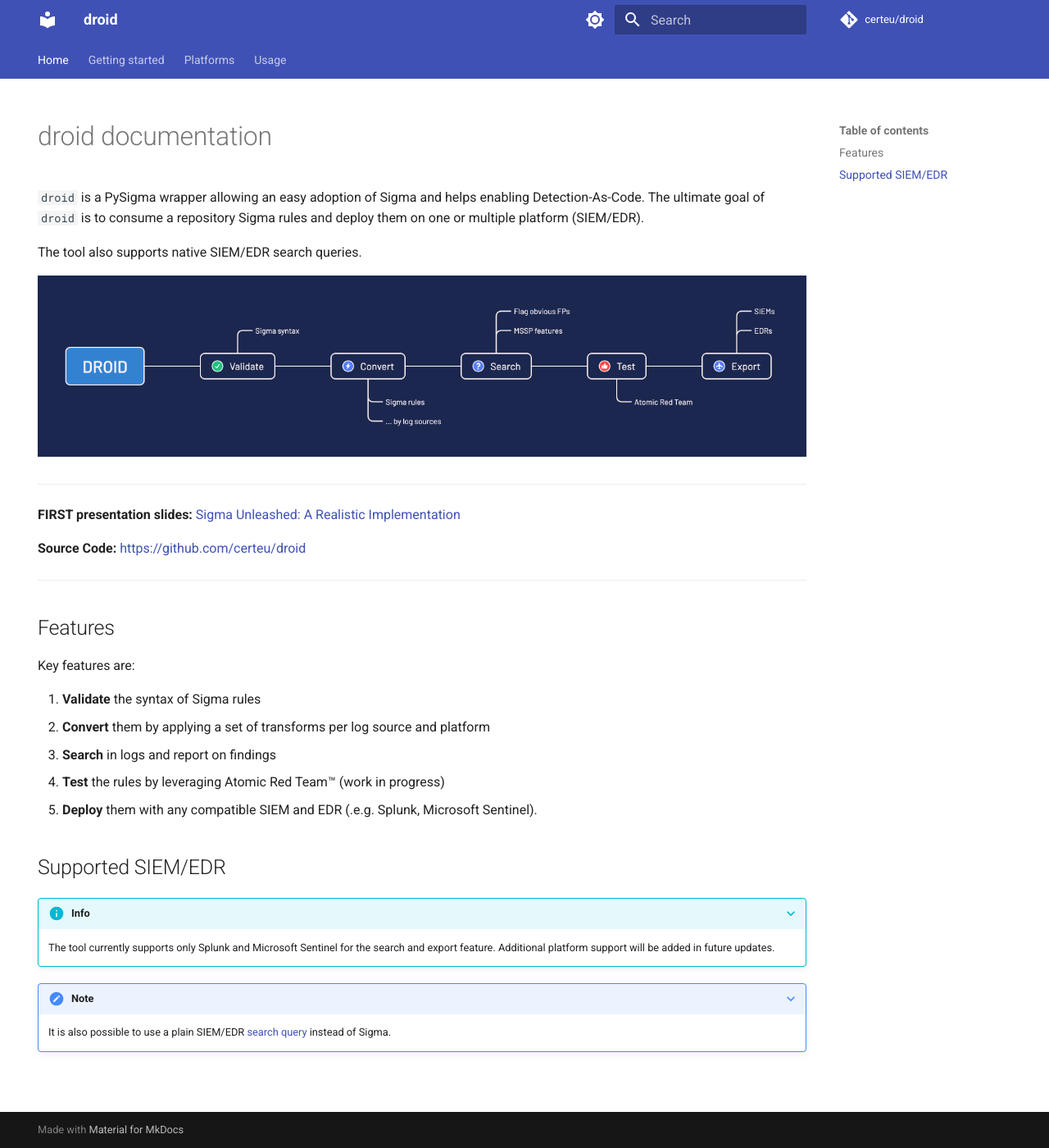
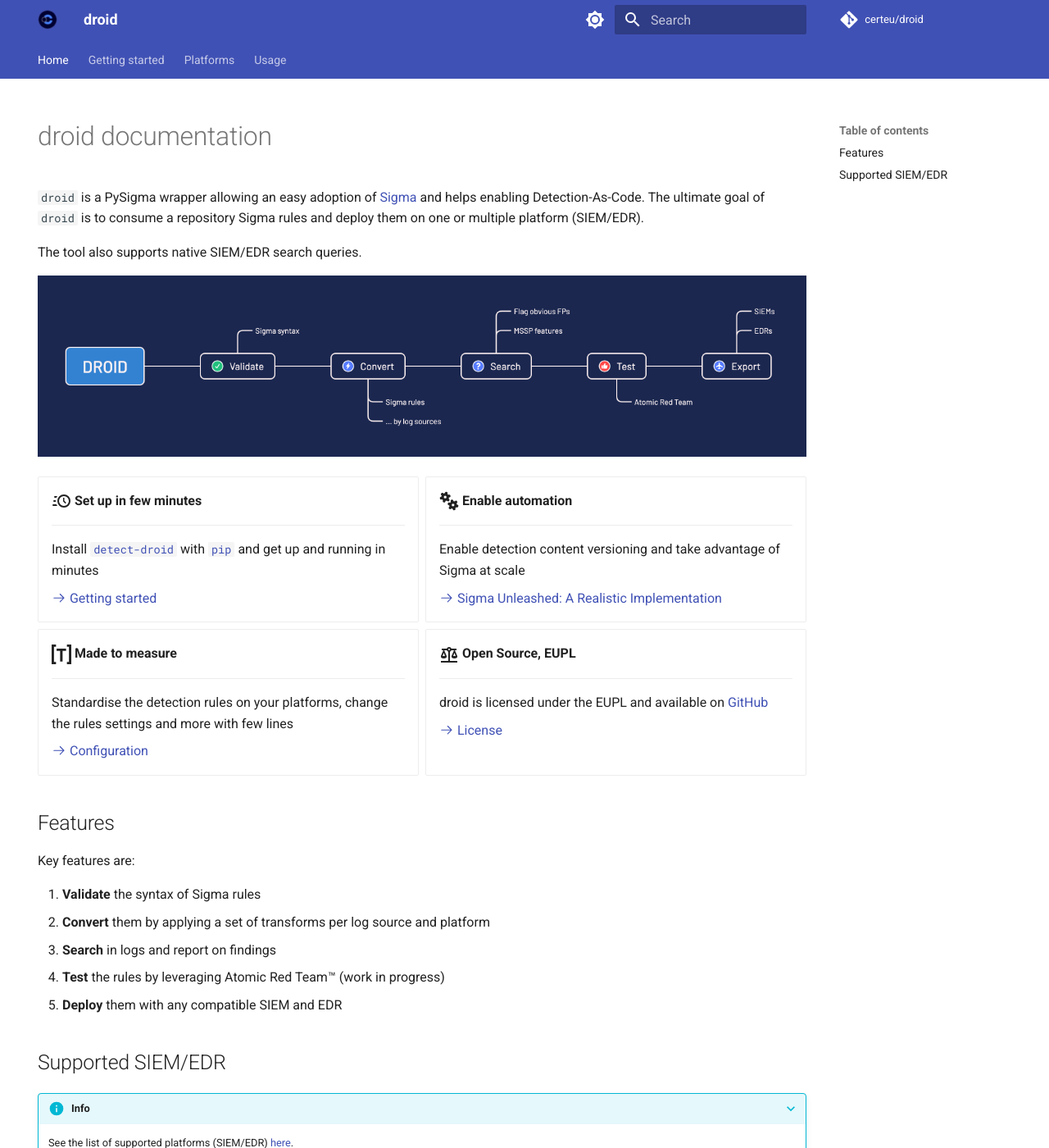
Before and after one commit to certeu/droid-docs, an MkDocs documentation site: the page built from docs/index.md, in a window 1280 px wide and 1400 px high. Shown: the whole window at 82% size. Built offline with MkDocs 1.6.1 and Material for MkDocs 9.7.7, drawn with Linux system fonts in a browser that asks for light colours; comment, search, counter and statistics services are not loaded.

Commit message:
upd: refine doc

```diff
--- a/docs/index.md
+++ b/docs/index.md
@@ -5,19 +5,48 @@ hide:
 
 # droid documentation
 
-`droid` is a PySigma wrapper allowing an easy adoption of Sigma and helps enabling Detection-As-Code. The ultimate goal of `droid` is to consume a repository Sigma rules and deploy them on one or multiple platform (SIEM/EDR).
+`droid` is a PySigma wrapper allowing an easy adoption of [Sigma](https://sigmahq.io/) and helps enabling Detection-As-Code. The ultimate goal of `droid` is to consume a repository Sigma rules and deploy them on one or multiple platform (SIEM/EDR).
 
 The tool also supports native SIEM/EDR search queries.
 
 ![droid workflow](./resources/droid_workflow.png)
 
----
+<div class="grid cards" markdown>
 
-**FIRST presentation slides:** [Sigma Unleashed: A Realistic Implementation](https://www.first.org/resources/papers/conf2024/1315-1350-Sigma-Unleashed-Mathieu-Le-Cleach.pdf)
+-   :material-clock-fast:{ .lg .middle } __Set up in few minutes__
 
-**Source Code:** [https://github.com/certeu/droid](https://github.com/certeu/droid)
+    ---
 
----
+    Install [`detect-droid`](/droid-docs/getting-started/#installation) with [`pip`](https://pypi.org/project/detect-droid/) and get up
+    and running in minutes
+
+    [:octicons-arrow-right-24: Getting started](./getting-started.md)
+
+-   :fontawesome-solid-gears:{ .lg .middle } __Enable automation__
+
+    ---
+
+    Enable detection content versioning and take advantage of Sigma at scale
+
+    [:octicons-arrow-right-24: Sigma Unleashed: A Realistic Implementation](https://www.first.org/resources/papers/conf2024/1315-1350-Sigma-Unleashed-Mathieu-Le-Cleach.pdf)
+
+-   :simple-toml:{ .lg .middle } __Made to measure__
+
+    ---
+
+    Standardise the detection rules on your platforms, change the rules settings and more with few lines
+
+    [:octicons-arrow-right-24: Configuration](/droid-docs/configuration/)
+
+-   :material-scale-balance:{ .lg .middle } __Open Source, EUPL__
+
+    ---
+
+    droid is licensed under the EUPL and available on [GitHub](https://github.com/certeu/droid)
+
+    [:octicons-arrow-right-24: License](https://github.com/certeu/droid/blob/main/LICENSE)
+
+</div>
 
 ## Features
 
@@ -27,7 +56,7 @@ Key features are:
 2. **Convert** them by applying a set of transforms per log source and platform
 3. **Search** in logs and report on findings
 4. **Test** the rules by leveraging Atomic Red Team™ (work in progress)
-5. **Deploy** them with any compatible SIEM and EDR (.e.g. Splunk, Microsoft Sentinel).
+5. **Deploy** them with any compatible SIEM and EDR
 
 [droid]: https://github.com/certeu/droid
 
@@ -36,8 +65,4 @@ Key features are:
 
 ???+ info
 
-    The tool currently supports only Splunk and Microsoft Sentinel for the search and export feature. Additional platform support will be added in future updates.
-
-???+ note
-
-    It is also possible to use a plain SIEM/EDR [search query](./raw_rules.md) instead of Sigma.
+    See the list of supported platforms (SIEM/EDR) [here](./platforms/index.md).
--- a/mkdocs.yml
+++ b/mkdocs.yml
@@ -1,5 +1,10 @@
 site_name: droid
+site_url: https://certeu.github.io/droid-docs/
+site_description: >-
+  droid is a PySigma wrapper allowing an easy adoption of Sigma and helps enabling Detection-As-Code.
 theme:
+  logo: _static/favicon.ico
+  favicon: _static/favicon.ico
   name: material
   features:
     - navigation.tabs
@@ -9,6 +14,7 @@ theme:
     - toc.follow
     - content.code.copy
     - content.code.annotate
+    - navigation.indexes
   palette:
     - scheme: default
       primary: indigo
@@ -34,7 +40,7 @@ nav:
     - Rule custom fields: custom_fields.md
     - Raw rules: raw_rules.md
   - Platforms:
-    - Platforms: platforms/platforms.md
+    - platforms/index.md
     - Splunk: platforms/splunk.md
     - Elastic Security: platforms/elastic_security.md
     - Microsoft Sentinel: platforms/microsoft_sentinel.md
@@ -50,6 +56,11 @@ markdown_extensions:
       custom_checkbox: true
   - pymdownx.tabbed:
       alternate_style: true
+  - attr_list
+  - md_in_html
+  - pymdownx.emoji:
+      emoji_index: !!python/name:material.extensions.emoji.twemoji
+      emoji_generator: !!python/name:material.extensions.emoji.to_svg
 
 repo_url: https://github.com/certeu/droid
 repo_name: certeu/droid
```
Also changed, not shown: docs/configuration.md (+2 -2 lines), docs/platforms/index.md (renamed from docs/platforms/platforms.md, +1 -1 lines), docs/platforms/microsoft_xdr.md (+9 -1 lines), docs/usage.md (+3 -3 lines), docs/_static/favicon.ico (added).
